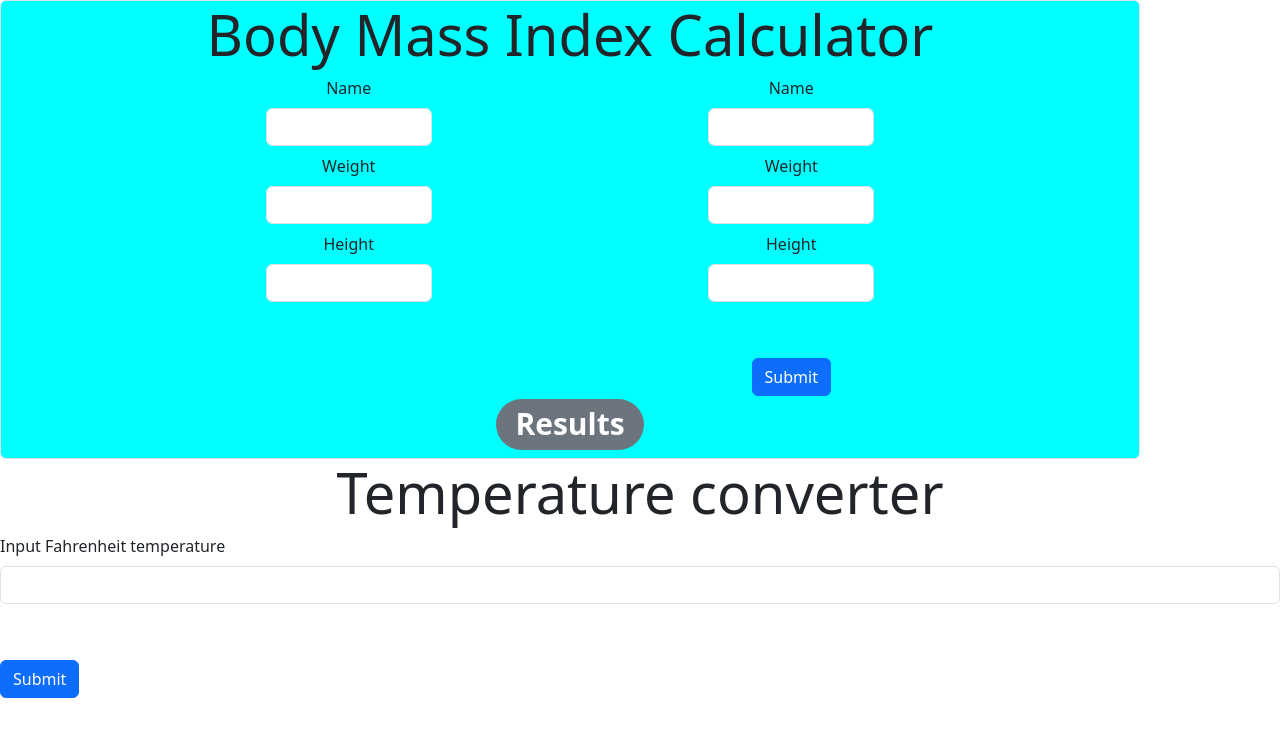
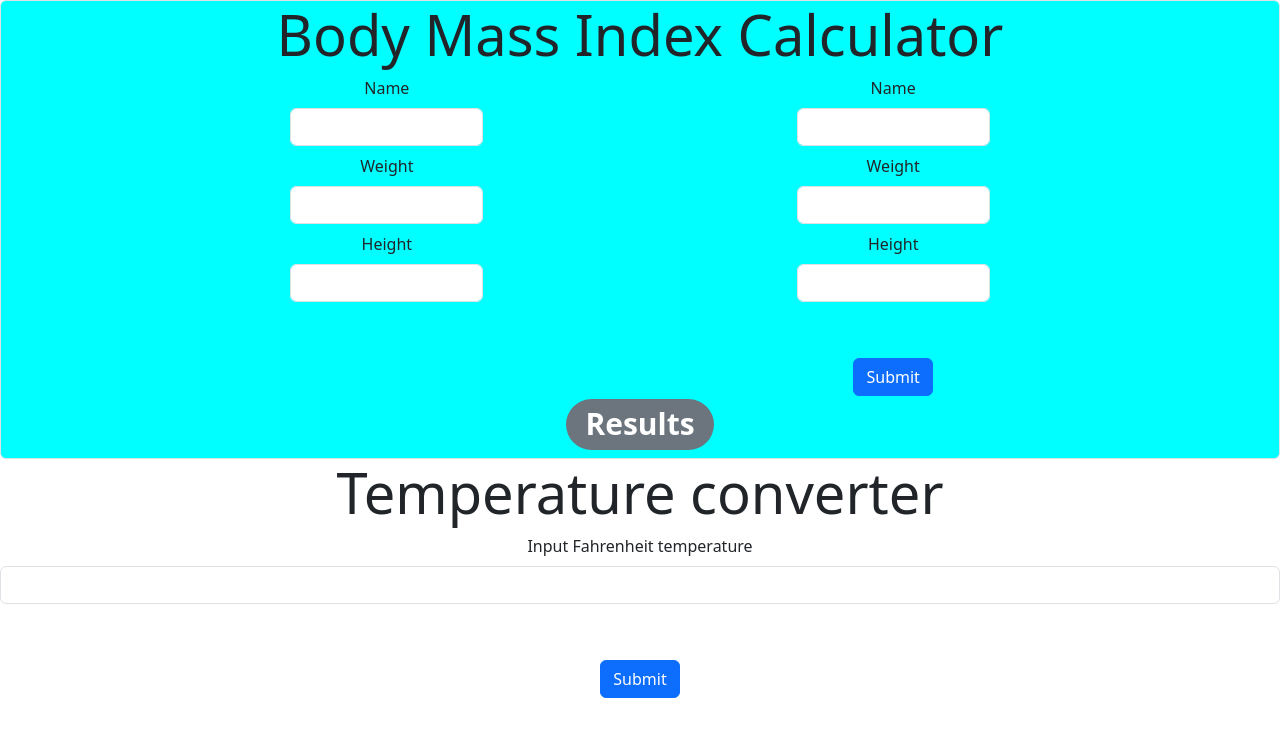
Before and after one commit to StevenKell/se_assignment5, a plain HTML site: page index.html in a window 1280 px wide. Drawn offline with nearby package versions, Linux system fonts and the light colour scheme.

Commit message:
Improve frontend.

```diff
--- a/css/styles.css
+++ b/css/styles.css
@@ -3,8 +3,9 @@ body {
 }
 
 #bmibackground {
-margin: 0;
+    margin: 0;
     width: 100%;
     height: 100%;
     background-color: cyan;
+    align-items: center;
 }
--- a/index.html
+++ b/index.html
@@ -24,7 +24,7 @@
   </header>
 
   <main>
-    <div class="container border rounded text-center" id="bmibackground">
+  <div class="border rounded text-center " id="bmibackground">
       <div class="row">
         <h1 class="display-4 text-center">Body Mass Index Calculator</h1>
 
@@ -72,7 +72,7 @@
         <h1> <span id="bmi3output" class="badge rounded-pill text-bg-secondary">Results</span></h1>
       </div>
     </div>
-    <div class="tempconvert">
+    <div class="tempconvert text-center">
     <h1 class="display-4 text-center">Temperature converter</h1>
 
     <div class="mb-2">
@@ -82,11 +82,13 @@
     <button type="submit" class="tempsubmitbtn btn btn-primary mt-5">Submit</button>
     <div id="fout"></div>
   </div>
-  </main>
+
+</main>
 
   <footer>
 
   </footer>
+
   <script src="tempconvert.js"></script>
   <script src="scripts.js"></script>
 </body>
--- a/tempconvert.js
+++ b/tempconvert.js
@@ -1,6 +1,8 @@
 let celsiusInput = document.getElementById('inputCelsius').value
 const tempsubmitbtn = document.querySelector('.tempsubmitbtn')
 let fout = document.getElementById('fout')
+
+
 
 /*Arrow to convert C to F*/
 let fahrenheitOutPut = celsiusInput => (celsiusInput * 1.8) + 32;
@@ -10,5 +12,6 @@ console.log(fahrenheitOutPut(45));
 
 tempsubmitbtn.addEventListener('click', function () {
 
-    fout.textContent = fahrenheitOutPut('celsiusInput');
+    fout.innerHTML = 6;  /*fahrenheitOutPut('celsiusInput');*/
+    console.log("fahrenheitOutPut")
 })
```
